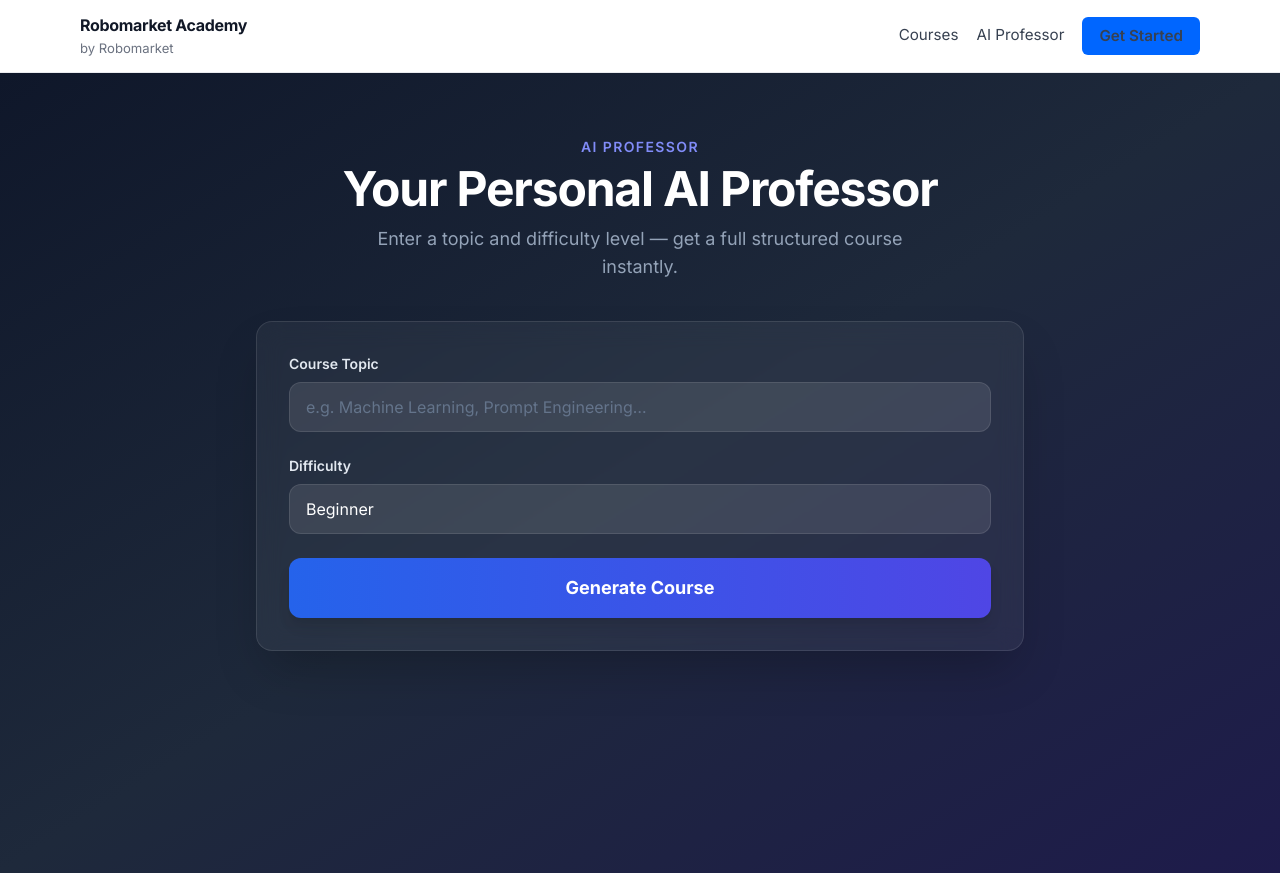
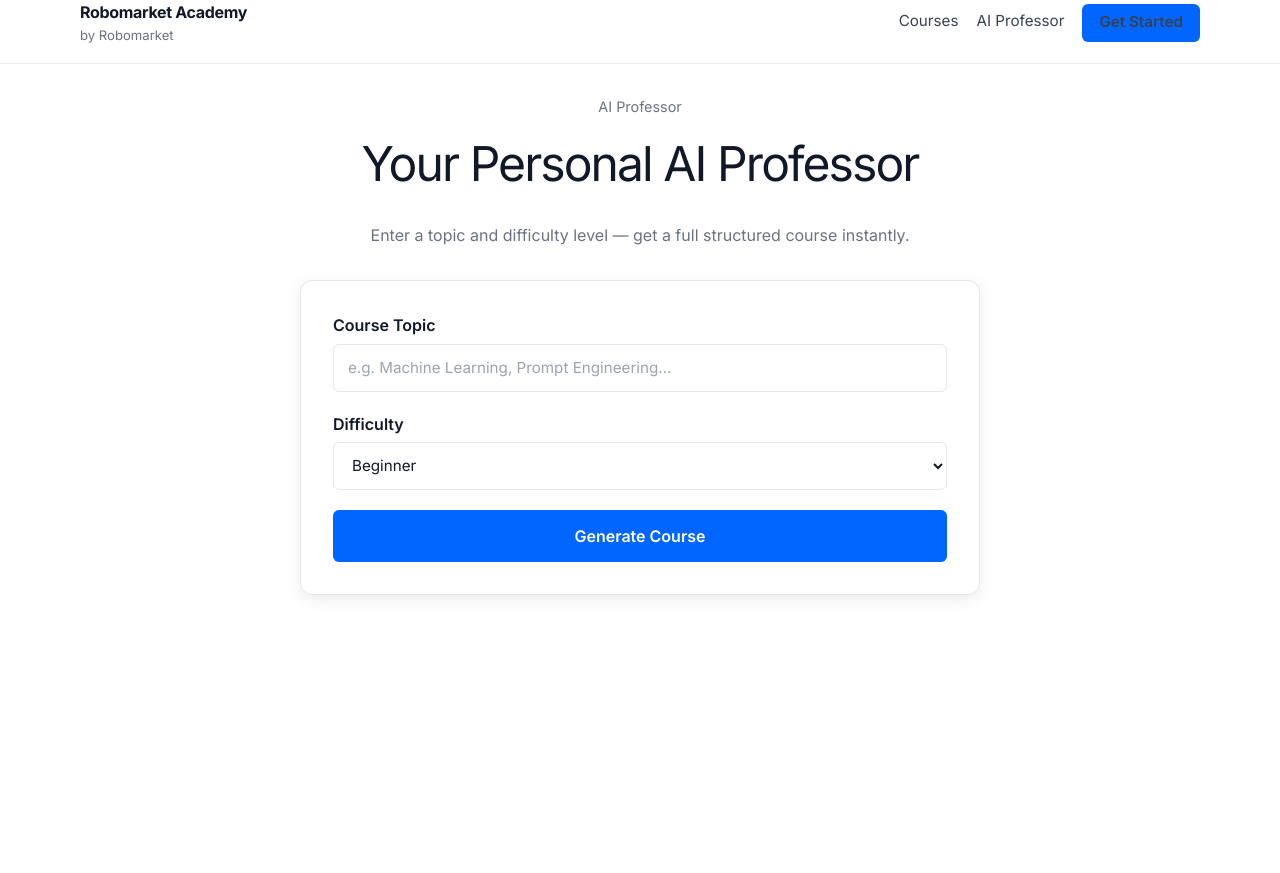
Before and after one commit to Joenasriani/aicourses, a Next.js app: page /ai-professor in a window 1280 px wide. Built offline with nearby package versions, Linux system fonts and the light colour scheme.

Commit message:
Unify site into Robomarket Surface: layout wrapper, h-16 header, white AI Professor, filter/grid fixes
Agent-Logs-Url: https://github.com/Joenasriani/aicourses/sessions/e3fcf2bc-dd37-4d73-a7a3-e207916ce6c0

Co-authored-by: Joenasriani <3828735+Joenasriani@users.noreply.github.com>

```diff
--- a/app/ai-professor/page.js
+++ b/app/ai-professor/page.js
@@ -20,26 +20,28 @@ export default function AIProfessorPage() {
   }
 
   return (
-    <main className="min-h-screen bg-gradient-to-br from-slate-900 via-slate-800 to-indigo-950 py-16 px-4">
-      <div className="max-w-3xl mx-auto">
+    <main style={{ background: "#ffffff", minHeight: "100vh", paddingTop: "2rem", paddingBottom: "4rem" }}>
+      <div className="container" style={{ maxWidth: "720px" }}>
         {/* Header */}
-        <div className="text-center mb-10">
-          <p className="text-indigo-400 text-sm font-semibold tracking-widest uppercase mb-2">
-            AI Professor
-          </p>
-          <h1 className="text-4xl md:text-5xl font-bold text-white tracking-tight mb-3">
-            Your Personal AI Professor
-          </h1>
-          <p className="text-slate-400 text-lg max-w-xl mx-auto">
+        <div className="section-head center" style={{ marginBottom: "2rem" }}>
+          <p className="eyebrow">AI Professor</p>
+          <h1 style={{ fontSize: "clamp(1.8rem, 5vw, 3rem)" }}>Your Personal AI Professor</h1>
+          <p className="hero-text" style={{ textAlign: "center", marginTop: "0.5rem" }}>
             Enter a topic and difficulty level — get a full structured course instantly.
           </p>
         </div>
 
-        {/* Glass card form */}
-        <div className="backdrop-blur-md bg-white/5 border border-white/10 rounded-2xl shadow-2xl p-8">
-          <form onSubmit={handleSubmit} className="space-y-6">
-            <div className="space-y-2">
-              <label htmlFor="topic" className="block text-sm font-semibold text-slate-200">
+        {/* Form card */}
+        <div style={{
+          background: "#ffffff",
+          border: "1px solid #e5e7eb",
+          borderRadius: "12px",
+          boxShadow: "0 4px 16px rgba(0,0,0,0.08)",
+          padding: "2rem",
+        }}>
+          <form onSubmit={handleSubmit} style={{ display: "flex", flexDirection: "column", gap: "1.25rem" }}>
+            <div>
+              <label htmlFor="topic" style={{ display: "block", fontWeight: 600, marginBottom: "0.4rem", color: "#111827" }}>
                 Course Topic
               </label>
               <input
@@ -48,34 +50,37 @@ export default function AIProfessorPage() {
                 type="text"
                 required
                 placeholder="e.g. Machine Learning, Prompt Engineering…"
-                className="w-full px-4 py-3 rounded-xl bg-white/10 border border-white/10 text-white placeholder-slate-500 focus:outline-none focus:ring-2 focus:ring-indigo-500 focus:border-transparent transition"
+                className="search-input"
+                style={{ width: "100%", height: "48px" }}
               />
             </div>
 
-            <div className="space-y-2">
-              <label htmlFor="difficulty" className="block text-sm font-semibold text-slate-200">
+            <div>
+              <label htmlFor="difficulty" style={{ display: "block", fontWeight: 600, marginBottom: "0.4rem", color: "#111827" }}>
                 Difficulty
               </label>
               <select
                 id="difficulty"
                 name="difficulty"
                 defaultValue="Beginner"
-                className="w-full px-4 py-3 rounded-xl bg-white/10 border border-white/10 text-white focus:outline-none focus:ring-2 focus:ring-indigo-500 focus:border-transparent transition appearance-none"
+                className="search-input"
+                style={{ width: "100%", height: "48px", cursor: "pointer" }}
               >
-                <option value="Beginner" className="bg-slate-800">Beginner</option>
-                <option value="Intermediate" className="bg-slate-800">Intermediate</option>
-                <option value="Advanced" className="bg-slate-800">Advanced</option>
+                <option value="Beginner">Beginner</option>
+                <option value="Intermediate">Intermediate</option>
+                <option value="Advanced">Advanced</option>
               </select>
             </div>
 
             <button
               type="submit"
               disabled={loading}
-              className="w-full py-4 rounded-xl font-bold text-white text-lg bg-gradient-to-r from-blue-600 to-indigo-600 hover:from-blue-500 hover:to-indigo-500 active:scale-95 shadow-lg hover:shadow-indigo-500/40 transition-all duration-200 disabled:opacity-60 disabled:cursor-not-allowed flex items-center justify-center gap-3"
+              className="btn btn-primary full"
+              style={{ height: "52px", fontSize: "1rem", gap: "0.5rem", display: "flex", alignItems: "center", justifyContent: "center" }}
             >
               {loading ? (
                 <>
-                  <svg className="animate-spin h-5 w-5 text-white" xmlns="http://www.w3.org/2000/svg" fill="none" viewBox="0 0 24 24">
+                  <svg className="animate-spin" style={{ width: "1.25rem", height: "1.25rem" }} xmlns="http://www.w3.org/2000/svg" fill="none" viewBox="0 0 24 24">
                     <circle className="opacity-25" cx="12" cy="12" r="10" stroke="currentColor" strokeWidth="4" />
                     <path className="opacity-75" fill="currentColor" d="M4 12a8 8 0 018-8V0C5.373 0 0 5.373 0 12h4z" />
                   </svg>
@@ -88,9 +93,9 @@ export default function AIProfessorPage() {
 
         {/* Loading state */}
         {loading && (
-          <div className="mt-8 flex items-center justify-center gap-3">
-            <span className="inline-block w-4 h-4 rounded-full bg-indigo-400 animate-pulse" />
-            <p className="text-indigo-300 text-base font-medium animate-pulse">
+          <div style={{ marginTop: "2rem", display: "flex", alignItems: "center", gap: "0.75rem", justifyContent: "center" }}>
+            <span style={{ display: "inline-block", width: "1rem", height: "1rem", borderRadius: "50%", background: "var(--accent)", animation: "pulse 1.5s ease-in-out infinite" }} />
+            <p style={{ color: "var(--muted)", fontWeight: 500 }}>
               Professor is curating your custom curriculum...
             </p>
           </div>
@@ -98,9 +103,16 @@ export default function AIProfessorPage() {
 
         {/* Result */}
         {result && !loading && (
-          <div className="mt-10 animate-fade-slide-up">
-            <div className="backdrop-blur-md bg-white/5 border border-white/10 rounded-2xl shadow-2xl p-8 overflow-x-auto">
-              <div className="prose prose-invert lg:prose-xl max-w-none">
+          <div style={{ marginTop: "2.5rem" }}>
+            <div style={{
+              background: "#ffffff",
+              border: "1px solid #e5e7eb",
+              borderRadius: "12px",
+              boxShadow: "0 4px 16px rgba(0,0,0,0.08)",
+              padding: "2rem",
+              overflowX: "auto",
+            }}>
+              <div className="prose lg:prose-xl" style={{ maxWidth: "none" }}>
                 <ReactMarkdown
                   components={{
                     code({ node, inline, className, children, ...props }) {
--- a/app/globals.css
+++ b/app/globals.css
@@ -55,7 +55,7 @@ button {
 }
 
 .header-inner {
-  min-height: 72px;
+  height: 100%;
   display: flex;
   align-items: center;
   justify-content: space-between;
@@ -166,7 +166,9 @@ h3 {
 
 .course-card h3 {
   font-size: 1.5rem;
-  font-weight: 600;
+  font-weight: 700;
+  letter-spacing: -0.025em;
+  color: #111827;
 }
 
 p {
@@ -207,6 +209,7 @@ p {
 
 .btn:active {
   transform: scale(0.95);
+  transition: transform 0.1s ease;
 }
 
 .btn-primary {
@@ -275,7 +278,7 @@ p {
 .course-grid,
 .pricing-grid {
   display: grid;
-  gap: 16px;
+  gap: 24px;
   grid-template-columns: 1fr;
 }
 
@@ -407,7 +410,6 @@ p {
 
 @media (min-width: 720px) {
   .value-grid,
-  .course-grid,
   .pricing-grid {
     grid-template-columns: repeat(2, minmax(0, 1fr));
   }
@@ -418,17 +420,29 @@ p {
   }
 }
 
-@media (min-width: 1040px) {
+@media (min-width: 768px) {
   .course-grid {
     grid-template-columns: repeat(3, minmax(0, 1fr));
   }
 }
 
+@media (min-width: 1040px) {
+  .value-grid,
+  .pricing-grid {
+    grid-template-columns: repeat(2, minmax(0, 1fr));
+  }
+}
+
 @media (max-width: 640px) {
+  .site-header {
+    height: auto;
+  }
+
   .header-inner {
+    min-height: 64px;
+    padding: 10px 0;
     align-items: flex-start;
     flex-direction: column;
-    padding: 14px 0;
   }
 
   .site-nav {
@@ -482,7 +496,8 @@ p {
 .filter-buttons {
   display: flex;
   gap: 8px;
-  flex-wrap: wrap;
+  flex-wrap: nowrap;
+  overflow-x: auto;
 }
 
 .filter-btn {
@@ -495,12 +510,17 @@ p {
   font-size: 0.9rem;
   font-weight: 500;
   cursor: pointer;
-  transition: 0.15s ease;
+  transition: transform 0.1s ease, border-color 0.15s ease, color 0.15s ease;
+  flex-shrink: 0;
 }
 
 .filter-btn:hover {
   border-color: var(--accent);
   color: var(--accent);
+}
+
+.filter-btn:active {
+  transform: scale(0.95);
 }
 
 .filter-btn.active {
--- a/app/layout.js
+++ b/app/layout.js
@@ -14,7 +14,7 @@ export default function RootLayout({ children }) {
         <link href="https://fonts.googleapis.com/css2?family=Inter:wght@400;500;600;700&display=swap" rel="stylesheet" />
       </head>
       <body>
-        <header className="site-header">
+        <header className="site-header h-16">
           <div className="container">
             <div className="header-inner">
               <a href="/" className="brand">
@@ -29,7 +29,9 @@ export default function RootLayout({ children }) {
             </div>
           </div>
         </header>
-        {children}
+        <div className="max-w-7xl mx-auto px-4">
+          {children}
+        </div>
       </body>
     </html>
   )
```
Also changed, not shown: 1 other file (tests, documents, lock files or other folders).
